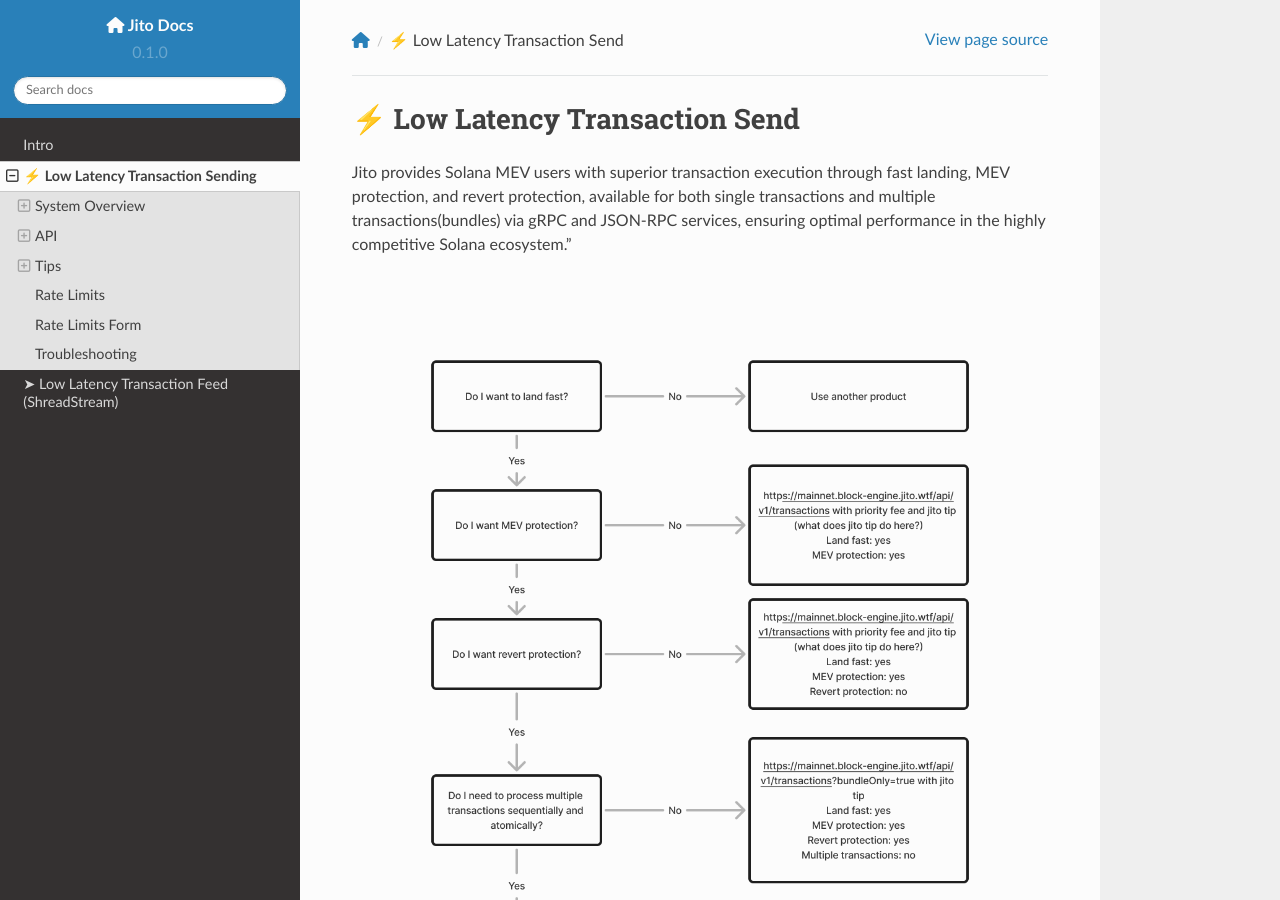
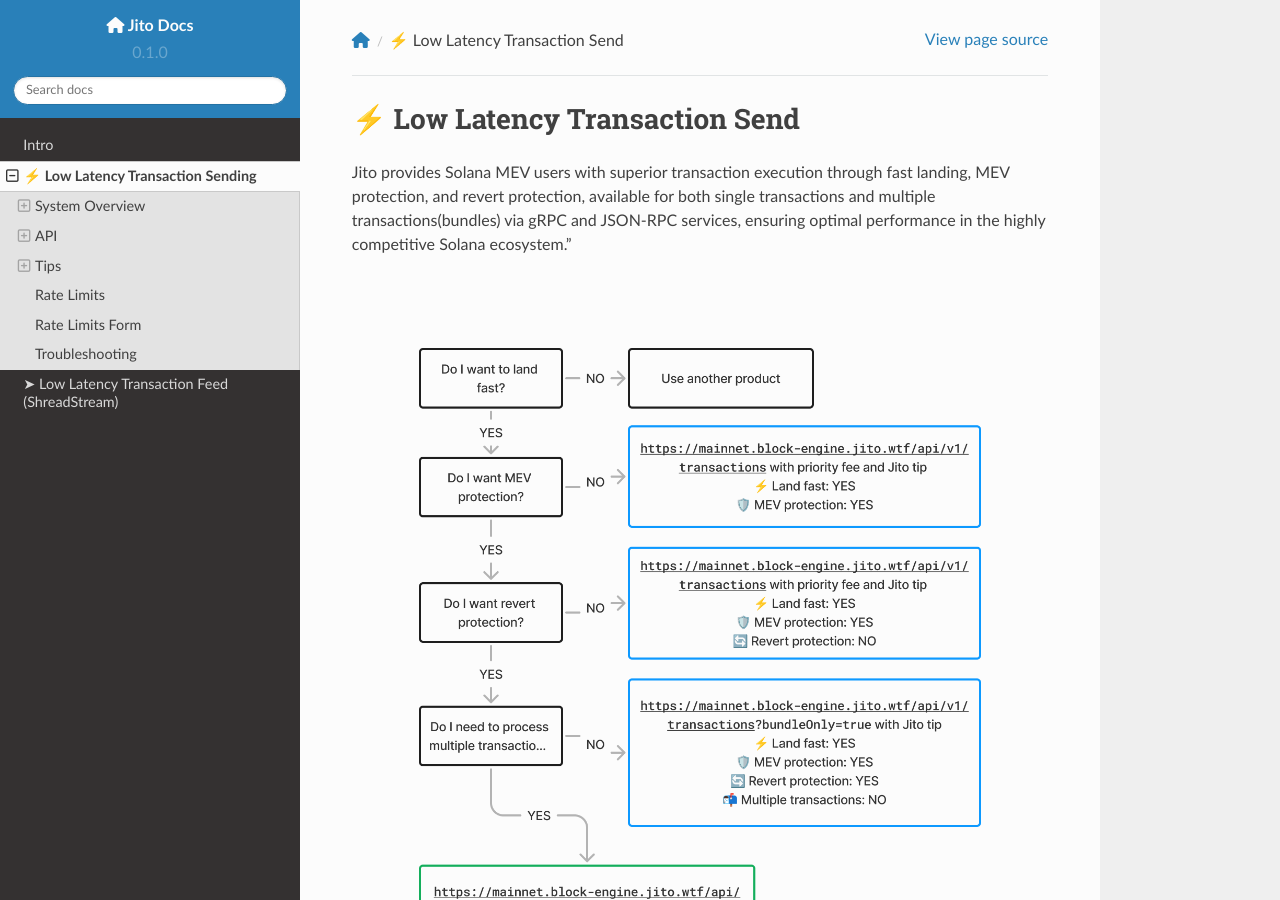
Before and after one commit to jito-labs/jito-docs, a Sphinx documentation site: the page built from docs/source/lowlatencytxnsend.md, in a window 1280 px wide and 900 px high. Built offline with Sphinx 7.4.7 and the Read the Docs theme 2.0.0, drawn with Linux system fonts in a browser that asks for light colours.

Commit message:
Update matrix (#10)
* Sanity check webhook

* Update more formating and fix internal link issue

* update matrix

```diff
--- a/docs/source/lowlatencytxnsend.md
+++ b/docs/source/lowlatencytxnsend.md
@@ -2,7 +2,7 @@
 
 Jito provides Solana MEV users with superior transaction execution through fast landing, MEV protection, and revert protection, available for both single transactions and multiple transactions(bundles) via gRPC and JSON-RPC services, ensuring optimal performance in the highly competitive Solana ecosystem."
 
-![Decision Matrix Txns](../images/matrixtxns.png)
+![Decision Matrix Txns](../images/matrixtxnsv2.png)
 
 ## System Overview
 
```
Also changed, not shown: docs/images/matrixtxnsv2.png (added).
